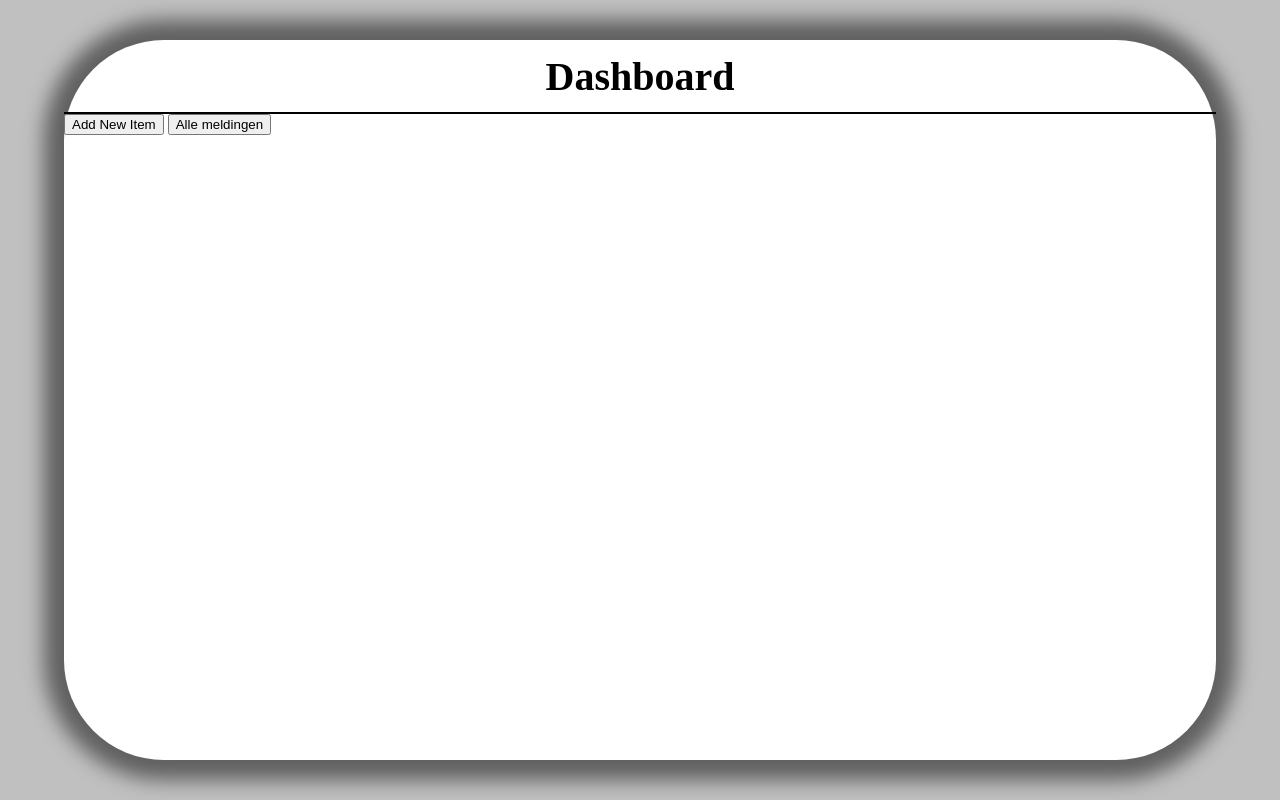
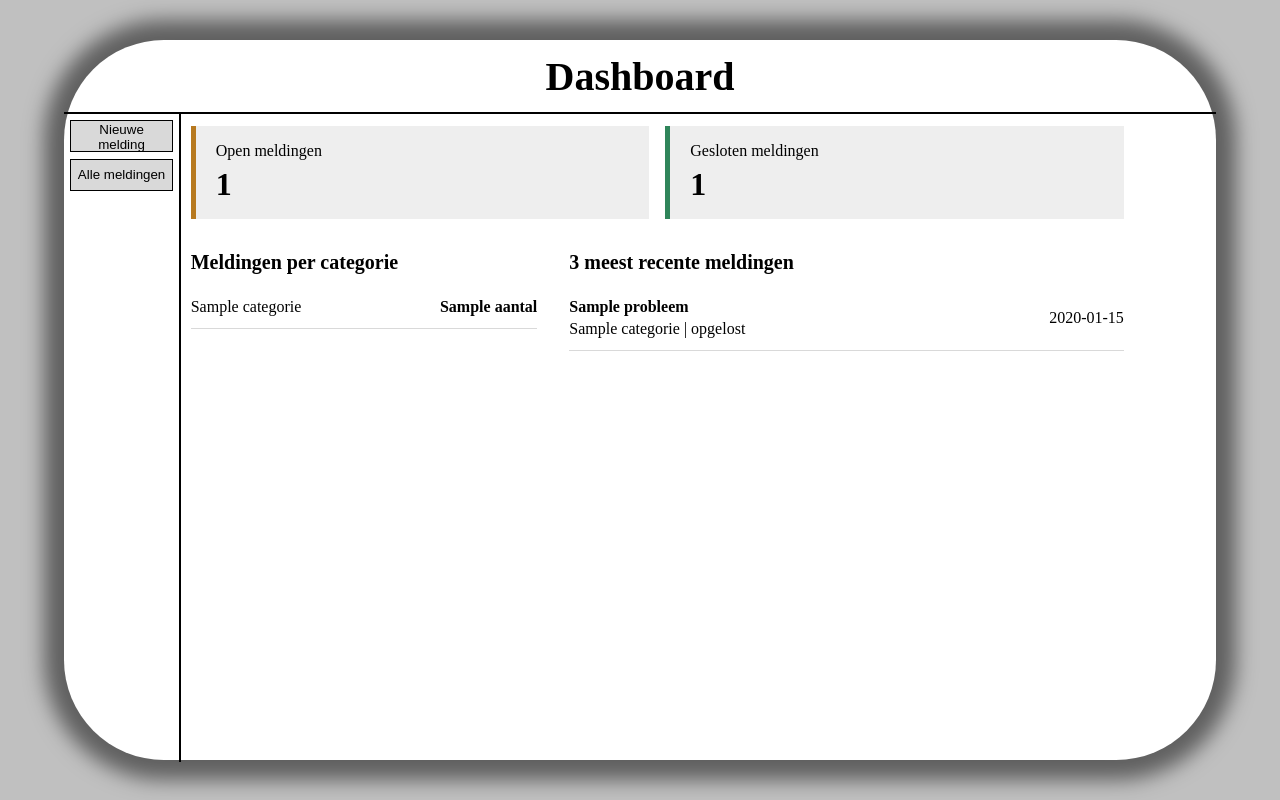
Before and after one commit to CasperForbo/Meldingen-en-Kennisplatform, a Flask app: template app/templates/dashboard.html in a window 1280 px wide. Run offline with Flask 3, Linux system fonts and the light colour scheme; the template is opened without the code that fills it: most values are stand-ins (such as "Sample title", 1, 10 or a date in 2020).

Commit message:
Handleiding + dashboard changes

```diff
--- a/app/static/style/index.css
+++ b/app/static/style/index.css
@@ -13,6 +13,7 @@
     --melding_link: rgb(52, 52, 252);
     --scroll_1: #eeeeee;
     --scroll_2: #888888;
+    --opslaan: #006CB7;
 }
 /* -------------------------------------------------------------- */
 
@@ -245,6 +246,7 @@ h1 {
     width: 10%;
 
     font-size: 1.2rem;
+    background-color: var(--opslaan);
 }
 
 label {
@@ -358,3 +360,108 @@ label[for="oplossing"] {
     padding: 0 1rem;
     font-size: 1.2rem;
 }
+/* -------------------------------------------------------------- */
+
+
+/* Dashboard ---------------------------------------------------- */
+.dashboard-content {
+    box-sizing: border-box;
+    top: 12%;
+    left: 11%;
+
+    height: 90%;
+    width: 81%;
+    margin: 0;
+
+    display: block;
+    overflow-y: auto;
+    border-radius: 0;
+}
+
+.dashboard-status {
+    display: grid;
+    grid-template-columns: repeat(2, minmax(0, 1fr));
+    gap: 1rem;
+    margin-bottom: 2rem;
+}
+
+.dashboard-stat {
+    display: flex;
+    flex-direction: column;
+    gap: 0.35rem;
+    padding: 1rem 1.25rem;
+    border-left: 5px solid var(--scroll_2);
+    background: var(--scroll_1);
+}
+
+.dashboard-stat-open {
+    border-left-color: #b7791f;
+}
+
+.dashboard-stat-closed {
+    border-left-color: #2f855a;
+}
+
+.dashboard-stat-label {
+    font-size: 1rem;
+}
+
+.dashboard-stat strong {
+    font-size: 2rem;
+}
+
+.dashboard-details {
+    display: grid;
+    grid-template-columns: minmax(0, 1fr) minmax(0, 1.6fr);
+    gap: 2rem;
+}
+
+.dashboard-section h2 {
+    margin: 0 0 0.75rem;
+    font-size: 1.25rem;
+}
+
+.category-list,
+.recent-list {
+    margin: 0;
+    padding: 0;
+    list-style: none;
+}
+
+.category-list li,
+.recent-melding {
+    display: flex;
+    justify-content: space-between;
+    gap: 1rem;
+    padding: 0.75rem 0;
+    border-bottom: 1px solid var(--nav_button);
+}
+
+.recent-melding {
+    align-items: center;
+    color: inherit;
+    text-decoration: none;
+}
+
+.recent-melding:hover {
+    background: var(--scroll_1);
+}
+
+.recent-melding-main {
+    display: flex;
+    min-width: 0;
+    flex-direction: column;
+    gap: 0.25rem;
+}
+
+.recent-melding-main strong {
+    overflow-wrap: anywhere;
+}
+
+.recent-melding time {
+    flex-shrink: 0;
+}
+
+.dashboard-empty {
+    color: #555;
+}
--- a/app/templates/add.html
+++ b/app/templates/add.html
@@ -22,6 +22,7 @@
             <div class="navigation">
 
                 <button class="nav_button" onclick="window.location.href='/'">Dashboard</button>
+                <button class="nav_button" onclick="window.location.href='/meldingen'">Alle meldingen</button>
 
             </div>
 
--- a/app/templates/dashboard.html
+++ b/app/templates/dashboard.html
@@ -1,5 +1,5 @@
 <!DOCTYPE html>
-<html>
+<html lang="nl">
     <head>
 
         <meta charset="UTF-8">
@@ -11,19 +11,62 @@
 
     <body>
 
-        <div class="container">
+        <div class="container dashboard-container">
             <div class="header">
                 <h1>Dashboard</h1>
             </div>
 
-
-
-            <div class="area">
-                <button class="button" onclick="window.location.href=this.dataset.url" data-url="{{ url_for('main.add') }}">Add New Item</button>
-                <button class="button" onclick="window.location.href=this.dataset.url" data-url="{{ url_for('main.meldingen') }}">Alle meldingen</button>
-
+            <div class="navigation">
+                <button class="nav_button" onclick="window.location.href='/add'">Nieuwe melding</button>
+                <button class="nav_button" onclick="window.location.href='/meldingen'">Alle meldingen</button>
             </div>
 
+            <div class="area2 dashboard-content">
+                <section class="dashboard-status" aria-label="Meldingen per status">
+                    <div class="dashboard-stat dashboard-stat-open">
+                        <span class="dashboard-stat-label">Open meldingen</span>
+                        <strong>{{ open_count }}</strong>
+                    </div>
+                    <div class="dashboard-stat dashboard-stat-closed">
+                        <span class="dashboard-stat-label">Gesloten meldingen</span>
+                        <strong>{{ closed_count }}</strong>
+                    </div>
+                </section>
+
+                <div class="dashboard-details">
+                    <section class="dashboard-section">
+                        <h2>Meldingen per categorie</h2>
+                        {% if categorie_counts %}
+                            <ul class="category-list">
+                                {% for categorie, aantal in categorie_counts %}
+                                    <li><span>{{ categorie }}</span><strong>{{ aantal }}</strong></li>
+                                {% endfor %}
+                            </ul>
+                        {% else %}
+                            <p class="dashboard-empty">Nog geen meldingen.</p>
+                        {% endif %}
+                    </section>
+
+                    <section class="dashboard-section">
+                        <h2>3 meest recente meldingen</h2>
+                        {% if recente_meldingen %}
+                            <div class="recent-list">
+                                {% for melding in recente_meldingen %}
+                                    <a class="recent-melding" href="{{ url_for('main.melding_detail', melding_id=melding.id) }}">
+                                        <span class="recent-melding-main">
+                                            <strong>{{ melding.probleem }}</strong>
+                                            <span>{{ melding.categorie }} | {{ melding.status }}</span>
+                                        </span>
+                                        <time datetime="{{ melding.datum.isoformat() if melding.datum else '' }}">{{ melding.datum.strftime('%d-%m-%Y') if melding.datum else '' }}</time>
+                                    </a>
+                                {% endfor %}
+                            </div>
+                        {% else %}
+                            <p class="dashboard-empty">Nog geen meldingen.</p>
+                        {% endif %}
+                    </section>
+                </div>
+            </div>
         </div>
 
     </body>
```
Also changed, not shown: HANDLEIDING.txt (added, +145 -0 lines), app/routes/main.py (+15 -1 lines), commitsheet.txt (deleted, +0 -15 lines).
